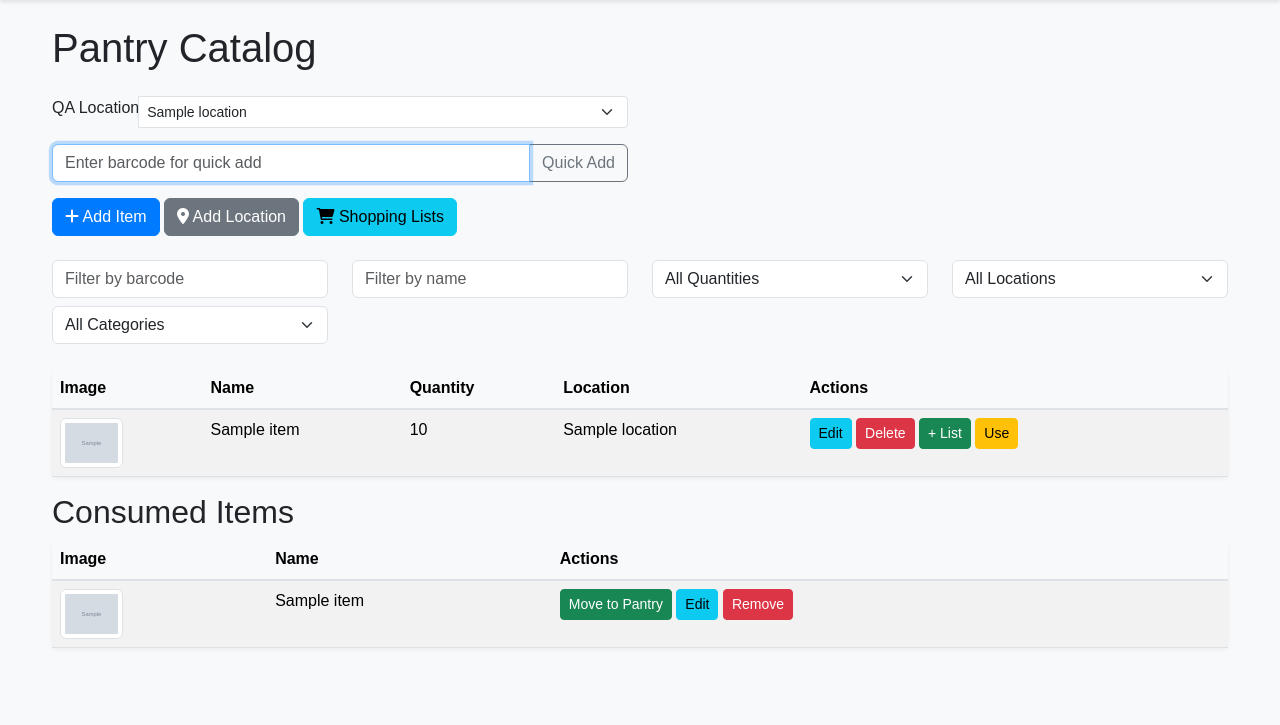
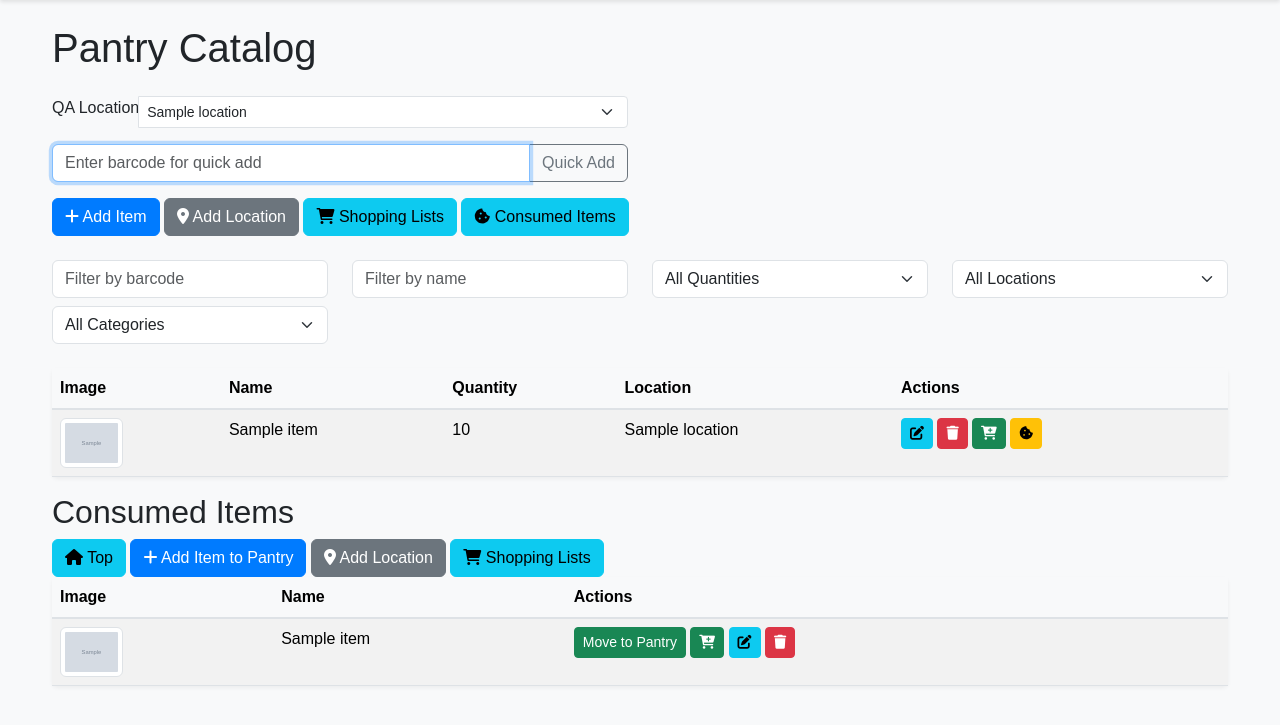
Before and after one commit to EccentricWkshp/Pantry_Catalog, a Flask app: template templates/index.html in a window 1280 px wide. Shown: the part 56-781 px from the top of the page. Run offline with Flask 3, Linux system fonts and the light colour scheme; the template is opened without the code that fills it: most values are stand-ins (such as "Sample title", 1, 10 or a date in 2020); grey boxes marked "Sample" are stand-in pictures; some libraries are stand-ins or nearby versions.

Commit message:
Improved navigation

```diff
--- a/static/js/script.js
+++ b/static/js/script.js
@@ -408,33 +408,6 @@ function createShoppingList() {
 }
 
 // Function to view a shopping list
-function viewShoppingList(listId) {
-    axios.get(`/get_shopping_list/${listId}`)
-        .then(response => {
-            const list = response.data;
-            document.getElementById('shoppingListTitle').textContent = list.name;
-            const tbody = document.getElementById('shoppingListItems');
-            tbody.innerHTML = '';
-            list.items.forEach(item => {
-                const tr = document.createElement('tr');
-                tr.innerHTML = `
-                    <td>${item.name}</td>
-                    <td>${item.quantity}</td>
-                    <td>
-                        <button class="btn btn-sm btn-danger" onclick="removeFromShoppingList(${list.id}, ${item.id})">Remove</button>
-                    </td>
-                `;
-                tbody.appendChild(tr);
-            });
-            const viewModal = new bootstrap.Modal(document.getElementById('viewShoppingListModal'));
-            viewModal.show();
-        })
-        .catch(error => {
-            showNotification('Error fetching shopping list: ' + (error.response?.data?.message || error.message), 'error');
-            console.error('Error:', error);
-        });
-}
-
 let currentShoppingListId = null;
 
 function viewShoppingList(listId) {
@@ -451,7 +424,13 @@ function viewShoppingList(listId) {
                     <td>${item.name}</td>
                     <td>${item.quantity}</td>
                     <td>
-                        <button class="btn btn-sm btn-danger" onclick="removeFromShoppingList(${list.id}, ${item.id})">Remove</button>
+                        <button class="btn btn-sm btn-info" onclick="editShoppingListItem(${list.id}, ${item.id}, '${item.name}', ${item.quantity})">
+                            <i class="fas fa-edit"></i>
+                        </button>
+                        <button class="btn btn-sm btn-danger" onclick="removeFromShoppingList(${list.id}, ${item.id})">
+                            <i class="fas fa-trash-alt"></i>
+                        </button>
+                        <!-- <button class="btn btn-sm btn-success" onclick="moveToPantry(${item.id})" title="Add to Pantry">Add to Pantry</button> -->
                     </td>
                 `;
                 tbody.appendChild(tr);
@@ -483,6 +462,7 @@ function loadShoppingListItems(listId) {
                         <button class="btn btn-sm btn-danger" onclick="removeFromShoppingList(${list.id}, ${item.id})">
                             <i class="fas fa-trash-alt"></i>
                         </button>
+                        <!-- <button class="btn btn-sm btn-success" onclick="moveToPantry(${item.id})" title="Add to Pantry">Add to Pantry</button> -->
                     </td>
                 `;
                 tbody.appendChild(tr);
@@ -754,10 +734,10 @@ function updateItemList(item) {
                 <td class="item-quantity">${item.quantity}</td>
                 <td>${item.location || 'Default Location'}</td>
                 <td>
-                    <button class="btn btn-sm btn-info" onclick="editItem(${item.id})">Edit</button>
-                    <button class="btn btn-sm btn-danger" onclick="deleteItem(${item.id})">Delete</button>
-                    <button class="btn btn-sm btn-success" onclick="addToShoppingList(${item.id}, '${item.name}')">+ List</button>
-                    <button class="btn btn-sm btn-warning" onclick="useItem(${item.id})">Use</button>
+                    <button class="btn btn-sm btn-info" onclick="editItem(${item.id})" title="Edit Item"><i class="fas fa-edit"></i></button>
+                    <button class="btn btn-sm btn-danger" onclick="deleteItem(${item.id})" title="Delete Item"><i class="fas fa-trash"></i></button>
+                    <button class="btn btn-sm btn-success" onclick="addToShoppingList(${item.id}, '${item.name}')" title="Add to Shopping List"><i class="fas fa-cart-plus"></i></button>
+                    <button class="btn btn-sm btn-warning" onclick="useItem(${item.id})" title="Use Item"><i class="fas fa-cookie-bite"></i></button>
                 </td>
             `;
             tbody.prepend(existingRow);
@@ -782,10 +762,10 @@ function createPantryItemRow(consumedRow, item) {
     const actionsCell = document.createElement('td');
 
     actionsCell.innerHTML = `
-        <button class="btn btn-sm btn-info" onclick="editItem(${item.id})">Edit</button>
-        <button class="btn btn-sm btn-danger" onclick="deleteItem(${item.id})">Delete</button>
-        <button class="btn btn-sm btn-success" onclick="addToShoppingList(${item.id}, '${item.name}')">+ List</button>
-        <button class="btn btn-sm btn-warning" onclick="useItem(${item.id})">Use</button>
+        <button class="btn btn-sm btn-info" onclick="editItem(${item.id})" title="Edit Item"><i class="fas fa-edit"></i></button>
+        <button class="btn btn-sm btn-danger" onclick="deleteItem(${item.id})" title="Delete Item"><i class="fas fa-trash"></i></button>
+        <button class="btn btn-sm btn-success" onclick="addToShoppingList(${item.id}, '${item.name}')" title="Add to Shopping List"><i class="fas fa-cart-plus"></i></button>
+        <button class="btn btn-sm btn-warning" onclick="useItem(${item.id})" title="Use Item"><i class="fas fa-cookie-bite"></i></button>
     `;
 
     newRow.appendChild(imageCell);
@@ -841,9 +821,10 @@ function addToConsumedItems(item) {
             </td>
             <td>${item.name}</td>
             <td>
-                <button class="btn btn-sm btn-success" onclick="moveToPantry(${item.id})">Move to Pantry</button>
-                <button class="btn btn-sm btn-info" onclick="editItem(${item.id})">Edit</button>
-                <button class="btn btn-sm btn-danger" onclick="deleteItem(${item.id})">Remove</button>
+                <button class="btn btn-sm btn-success" onclick="moveToPantry(${item.id})" title="Move to Pantry">Move to Pantry</button>
+                <button class="btn btn-sm btn-success" onclick="addToShoppingList({{ item.id }}, '{{ item.name }}')" title="Add to Shopping List"><i class="fas fa-cart-plus"></i></button>
+                <button class="btn btn-sm btn-info" onclick="editItem(${item.id})" title="Edit Item"><i class="fas fa-edit"></i></button>
+                <button class="btn btn-sm btn-danger" onclick="deleteItem(${item.id})" title="Delete Item"><i class="fas fa-trash"></i></button>
             </td>
         `;
         consumedItemsBody.appendChild(tr);
@@ -890,9 +871,10 @@ function createConsumedItemRow(originalRow) {
     const actionsCell = document.createElement('td');
 
     actionsCell.innerHTML = `
-        <button class="btn btn-sm btn-success" onclick="moveToPantry(${newRow.getAttribute('data-item-id')})">Move to Pantry</button>
-        <button class="btn btn-sm btn-info" onclick="editItem(${newRow.getAttribute('data-item-id')})">Edit</button>
-        <button class="btn btn-sm btn-danger" onclick="deleteItem(${newRow.getAttribute('data-item-id')})">Remove</button>
+        <button class="btn btn-sm btn-success" onclick="moveToPantry(${newRow.getAttribute('data-item-id')})" title="Move to Pantry">Move to Pantry</button>
+        <button class="btn btn-sm btn-success" onclick="addToShoppingList({{ item.id }}, '{{ item.name }}')" title="Add to Shopping List"><i class="fas fa-cart-plus"></i></button>
+        <button class="btn btn-sm btn-info" onclick="editItem(${newRow.getAttribute('data-item-id')})" title="Edit Item"><i class="fas fa-edit"></i></button>
+        <button class="btn btn-sm btn-danger" onclick="deleteItem(${newRow.getAttribute('data-item-id')})" title="Delete Item"><i class="fas fa-trash"></i></button>
     `;
 
     newRow.appendChild(imageCell);
@@ -947,10 +929,10 @@ function addToPantryItems(item) {
             <td class="item-quantity">${item.quantity}</td>
             <td>${item.location || 'Default Location'}</td>
             <td>
-                <button class="btn btn-sm btn-info" onclick="editItem(${item.id})">Edit</button>
-                <button class="btn btn-sm btn-danger" onclick="deleteItem(${item.id})">Delete</button>
-                <button class="btn btn-sm btn-success" onclick="addToShoppingList(${item.id}, '${item.name}')">+ List</button>
-                <button class="btn btn-sm btn-warning" onclick="useItem(${item.id})">Use</button>
+                <button class="btn btn-sm btn-info" onclick="editItem(${item.id})" title="Edit Item"><i class="fas fa-edit"></i></button>
+                <button class="btn btn-sm btn-danger" onclick="deleteItem(${item.id})" title="Delete Item"><i class="fas fa-trash"></i></button>
+                <button class="btn btn-sm btn-success" onclick="addToShoppingList(${item.id}, '${item.name}')" title="Add to Shopping List"><i class="fas fa-cart-plus"></i></button>
+                <button class="btn btn-sm btn-warning" onclick="useItem(${item.id})" title="Use Item"><i class="fas fa-cookie-bite"></i></button>
             </td>
         `;
         pantryItemsBody.appendChild(tr);
@@ -990,10 +972,10 @@ function createPantryItemRow(originalRow) {
     const actionsCell = document.createElement('td');
 
     actionsCell.innerHTML = `
-        <button class="btn btn-sm btn-info" onclick="editItem(${newRow.getAttribute('data-item-id')})">Edit</button>
-        <button class="btn btn-sm btn-danger" onclick="deleteItem(${newRow.getAttribute('data-item-id')})">Delete</button>
-        <button class="btn btn-sm btn-success" onclick="addToShoppingList(${newRow.getAttribute('data-item-id')}, '${nameCell.textContent}')">+ List</button>
-        <button class="btn btn-sm btn-warning" onclick="useItem(${newRow.getAttribute('data-item-id')})">Use</button>
+        <button class="btn btn-sm btn-info" onclick="editItem(${newRow.getAttribute('data-item-id')})" title="Edit Item"><i class="fas fa-edit"></i></button>
+        <button class="btn btn-sm btn-danger" onclick="deleteItem(${newRow.getAttribute('data-item-id')})" title="Delete Item"><i class="fas fa-trash"></i></button>
+        <button class="btn btn-sm btn-success" onclick="addToShoppingList(${newRow.getAttribute('data-item-id')}, '${nameCell.textContent}')" title="Add to Shopping List"><i class="fas fa-cart-plus"></i></button>
+        <button class="btn btn-sm btn-warning" onclick="useItem(${newRow.getAttribute('data-item-id')})" title="Use Item"><i class="fas fa-cookie-bite"></i></button>
     `;
 
     newRow.appendChild(imageCell);
@@ -1066,10 +1048,10 @@ function renderItems(items) {
             <td class="item-quantity">${item.quantity}</td>
             <td>${item.location || 'Default Location'}</td>
             <td>
-                <button class="btn btn-sm btn-info" onclick="editItem(${item.id})">Edit</button>
-                <button class="btn btn-sm btn-danger" onclick="deleteItem(${item.id})">Delete</button>
-                <button class="btn btn-sm btn-success" onclick="addToShoppingList(${item.id}, '${item.name}')">+ List</button>
-                <button class="btn btn-sm btn-warning" onclick="useItem(${item.id})">Use</button>
+                <button class="btn btn-sm btn-info" onclick="editItem(${item.id})" title="Edit Item"><i class="fas fa-edit"></i></button>
+                <button class="btn btn-sm btn-danger" onclick="deleteItem(${item.id})" title="Delete Item"><i class="fas fa-trash"></i></button>
+                <button class="btn btn-sm btn-success" onclick="addToShoppingList(${item.id}, '${item.name}')" title="Add to Shopping List"><i class="fas fa-cart-plus"></i></button>
+                <button class="btn btn-sm btn-warning" onclick="useItem(${item.id})" title="Use Item"><i class="fas fa-cookie-bite"></i></button>
             </td>
         `;
         tbody.appendChild(tr);
@@ -1186,10 +1168,10 @@ function addItemToDOM(item) {
         <td class="item-quantity">${item.quantity}</td>
         <td>${item.location || 'Default Location'}</td>
         <td>
-            <button class="btn btn-sm btn-info" onclick="editItem(${item.id})">Edit</button>
-            <button class="btn btn-sm btn-danger" onclick="deleteItem(${item.id})">Delete</button>
-            <button class="btn btn-sm btn-success" onclick="addToShoppingList(${item.id}, '${item.name}')">+ List</button>
-            <button class="btn btn-sm btn-warning" onclick="useItem(${item.id})">Use</button>
+            <button class="btn btn-sm btn-info" onclick="editItem(${item.id})" title="Edit Item"><i class="fas fa-edit"></i></button>
+            <button class="btn btn-sm btn-danger" onclick="deleteItem(${item.id})" title="Delete Item"><i class="fas fa-trash"></i></button>
+            <button class="btn btn-sm btn-success" onclick="addToShoppingList(${item.id}, '${item.name}')" title="Add to Shopping List"><i class="fas fa-cart-plus"></i></button>
+            <button class="btn btn-sm btn-warning" onclick="useItem(${item.id})" title="Use Item"><i class="fas fa-cookie-bite"></i></button>
         </td>
     `;
     tbody.prepend(newRow);
@@ -1221,10 +1203,10 @@ function updateItemInDOM(item) {
             <td class="item-quantity">${item.quantity}</td>
             <td>${item.location || 'Default Location'}</td>
             <td>
-                <button class="btn btn-sm btn-info" onclick="editItem(${item.id})">Edit</button>
-                <button class="btn btn-sm btn-danger" onclick="deleteItem(${item.id})">Delete</button>
-                <button class="btn btn-sm btn-success" onclick="addToShoppingList(${item.id}, '${item.name}')">+ List</button>
-                <button class="btn btn-sm btn-warning" onclick="useItem(${item.id})">Use</button>
+                <button class="btn btn-sm btn-info" onclick="editItem(${item.id})" title="Edit Item"><i class="fas fa-edit"></i></button>
+                <button class="btn btn-sm btn-danger" onclick="deleteItem(${item.id})" title="Delete Item"><i class="fas fa-trash"></i></button>
+                <button class="btn btn-sm btn-success" onclick="addToShoppingList(${item.id}, '${item.name}')" title="Add to Shopping List"><i class="fas fa-cart-plus"></i></button>
+                <button class="btn btn-sm btn-warning" onclick="useItem(${item.id})" title="Use Item"><i class="fas fa-cookie-bite"></i></button>
             </td>
         `;
         addImageClickListeners(); // Add click listeners to the new images
--- a/templates/index.html
+++ b/templates/index.html
@@ -3,7 +3,7 @@
 {% block title %}Pantry Catalog - Home{% endblock %}
 
 {% block content %}
-<h1 class="mb-4">Pantry Catalog</h1>
+<h1 class="mb-4" id="pantry_catalog">Pantry Catalog</h1>
 
 <div class="mb-4">
     <div class="row">
@@ -33,6 +33,9 @@
     </button>
     <a href="{{ url_for('shopping_lists') }}" class="btn btn-info">
         <i class="fas fa-shopping-cart"></i> Shopping Lists
+    </a>
+    <a href="#consumed_items" class="btn btn-info">
+        <i class="fas fa-cookie-bite"></i> Consumed Items
     </a>
 </div>
 
@@ -103,10 +106,10 @@
             <td class="item-quantity">{{ item.quantity }}</td>
             <td>{{ item.location }}</td>
             <td>
-                <button class="btn btn-sm btn-info" onclick="editItem({{ item.id }})">Edit</button>
-                <button class="btn btn-sm btn-danger" onclick="deleteItem({{ item.id }})">Delete</button>
-                <button class="btn btn-sm btn-success" onclick="addToShoppingList({{ item.id }}, '{{ item.name }}')">+ List</button>
-                <button class="btn btn-sm btn-warning" onclick="useItem({{ item.id }})">Use</button>
+                <button class="btn btn-sm btn-info" onclick="editItem({{ item.id }})" title="Edit Item"><i class="fas fa-edit"></i></button>
+                <button class="btn btn-sm btn-danger" onclick="deleteItem({{ item.id }})" title="Delete Item"><i class="fas fa-trash"></i></button>
+                <button class="btn btn-sm btn-success" onclick="addToShoppingList({{ item.id }}, '{{ item.name }}')" title="Add to Shopping List"><i class="fas fa-cart-plus"></i></button>
+                <button class="btn btn-sm btn-warning" onclick="useItem({{ item.id }})" title="Use Item"><i class="fas fa-cookie-bite"></i></button>
             </td>
         </tr>
         {% endif %}
@@ -114,7 +117,19 @@
     </tbody>
 </table>
 
-<h2>Consumed Items</h2>
+<h2 id="consumed_items">Consumed Items</h2>
+<a href="#pantry_catalog" class="btn btn-info">
+    <i class="fas fa-home"></i> Top
+</a>
+<button type="button" class="btn btn-primary" data-bs-toggle="modal" data-bs-target="#addItemModal">
+    <i class="fas fa-plus"></i> Add Item to Pantry
+</button>
+<button type="button" class="btn btn-secondary" data-bs-toggle="modal" data-bs-target="#addLocationModal">
+    <i class="fas fa-map-marker-alt"></i> Add Location
+</button>
+<a href="{{ url_for('shopping_lists') }}" class="btn btn-info">
+    <i class="fas fa-shopping-cart"></i> Shopping Lists
+</a>
 <table class="table table-striped">
     <thead>
         <tr>
@@ -135,9 +150,10 @@
             </td>
             <td>{{ item.name }}</td>
             <td>
-                <button class="btn btn-sm btn-success" onclick="moveToPantry({{ item.id }})">Move to Pantry</button>
-                <button class="btn btn-sm btn-info" onclick="editItem({{ item.id }})">Edit</button>
-                <button class="btn btn-sm btn-danger" onclick="deleteItem({{ item.id }})">Remove</button>
+                <button class="btn btn-sm btn-success" onclick="moveToPantry({{ item.id }})" title="Move to Pantry">Move to Pantry</button>
+                <button class="btn btn-sm btn-success" onclick="addToShoppingList({{ item.id }}, '{{ item.name }}')" title="Add to Shopping List"><i class="fas fa-cart-plus"></i></button>
+                <button class="btn btn-sm btn-info" onclick="editItem({{ item.id }})"><i class="fas fa-edit" title="Edit Item"></i></button>
+                <button class="btn btn-sm btn-danger" onclick="deleteItem({{ item.id }})"><i class="fas fa-trash" title="Delete Item"></i></button>
             </td>
         </tr>
         {% endfor %}
@@ -154,6 +170,10 @@
             </div>
             <div class="modal-body">
                 <form id="addItemForm" onsubmit="addItem(); return false;">
+                    <div class="modal-footer">
+                        <button type="button" class="btn btn-secondary" data-bs-dismiss="modal">Close</button>
+                        <button type="submit" class="btn btn-primary">Add Item</button>
+                    </div>
                     <div class="row g-2">
                         <div class="col-md-6 mb-2">
                             <label for="barcode" class="form-label">Barcode</label>
@@ -212,10 +232,6 @@
                             <input type="file" class="form-control form-control-sm" id="image_upload" name="image_upload" accept="image/*">
                         </div>
                     </div>
-                    <div class="modal-footer">
-                        <button type="button" class="btn btn-secondary" data-bs-dismiss="modal">Close</button>
-                        <button type="submit" class="btn btn-primary">Add Item</button>
-                    </div>
                 </form>
             </div>
         </div>
@@ -256,6 +272,10 @@
             </div>
             <div class="modal-body">
                 <form id="editItemForm" onsubmit="updateItem(); return false;">
+                    <div class="modal-footer">
+                        <button type="button" class="btn btn-secondary" data-bs-dismiss="modal">Close</button>
+                        <button type="submit" class="btn btn-primary">Update Item</button>
+                    </div>
                     <input type="hidden" id="editItemId" name="editItemId">
                     <div class="row g-2">
                         <div class="col-md-6 mb-2">
@@ -317,10 +337,6 @@
                             <input type="file" class="form-control form-control-sm" id="editImageUpload" name="editImageUpload" accept="image/*">
                         </div>
                     </div>
-                    <div class="modal-footer">
-                        <button type="button" class="btn btn-secondary" data-bs-dismiss="modal">Close</button>
-                        <button type="submit" class="btn btn-primary">Update Item</button>
-                    </div>
                 </form>
             </div>
         </div>
```
